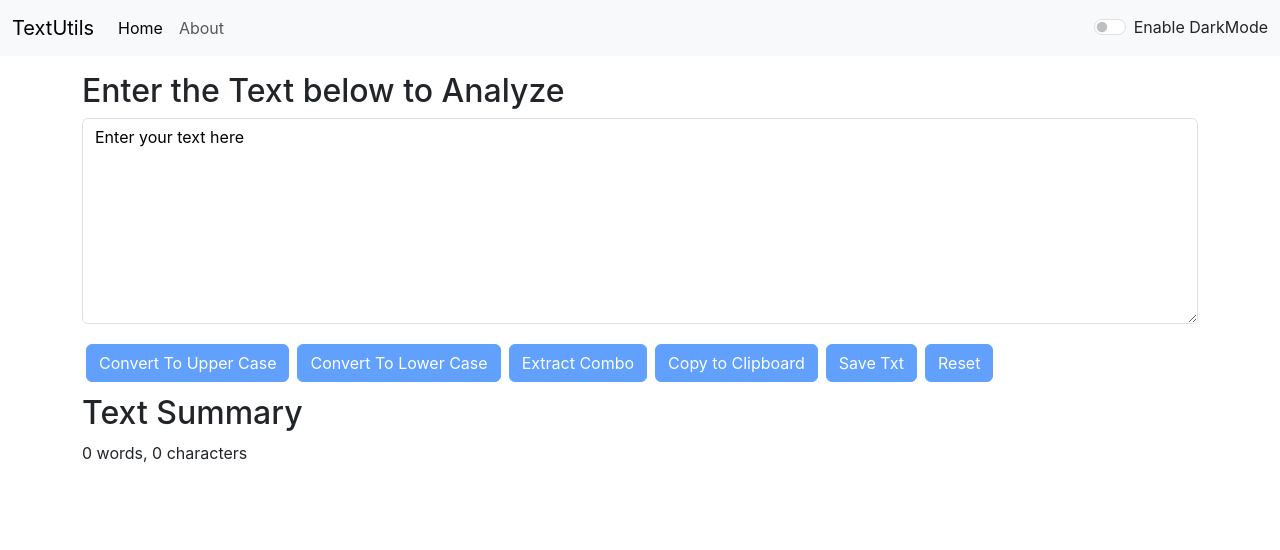
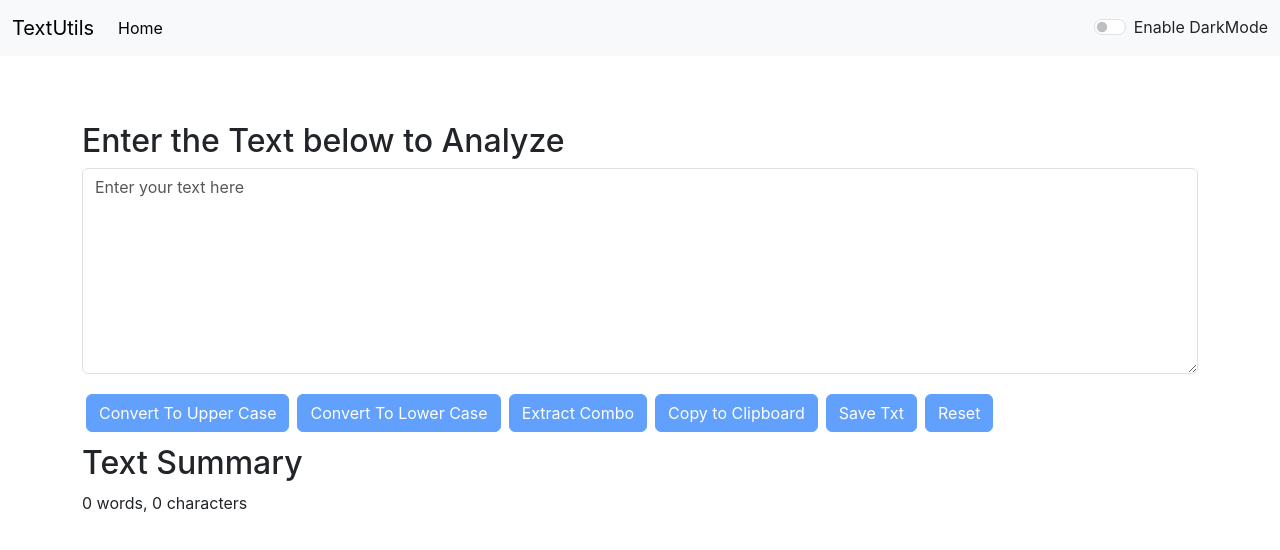
Before and after one commit to deepak-kumar001/text-utils, a React (Create React App) app: page / in a window 1280 px wide. Shown: the top 550 px of the page. Built offline with nearby package versions, Linux system fonts and the light colour scheme.

Commit message:
fixed placeholder color and removed about

```diff
--- a/src/Components/Alert.js
+++ b/src/Components/Alert.js
@@ -2,10 +2,12 @@ import React from 'react'
 
 export default function Alert(props) {
     return (
-        props.alert && <div>
-            <div class={`alert alert-${props.alert.type}`} role="alert">
-                {props.alert.msg}
-            </div>
+        <div style={{height:"50px"}}>
+            {props.alert && <div>
+                <div class={`alert alert-${props.alert.type}`} role="alert">
+                    {props.alert.msg}
+                </div>
+            </div>}
         </div>
     )
 }
--- a/src/Components/Navbar.js
+++ b/src/Components/Navbar.js
@@ -14,9 +14,9 @@ export default function Navbar(props) {
             <li className="nav-item">
               <a className="nav-link active" aria-current="page" href="/">Home</a>
             </li>
-            <li className="nav-item">
+            {/* <li className="nav-item">
               <a className="nav-link" href="/">{props.aboutText}</a>
-            </li>
+            </li> */}
           </ul>
           <div className="form-check form-switch">
             <input className="form-check-input" type="checkbox" onClick={props.toggleMode} role="switch" id="flexSwitchCheckDefault"/>
@@ -34,10 +34,10 @@ export default function Navbar(props) {
 
 Navbar.propTypes = {
   title: PropTypes.string.isRequired,
-  aboutText: PropTypes.string
+  // aboutText: PropTypes.string
 };
 
 Navbar.defaultProps = {
   title: "Your Title Here",
-  aboutText: "About Us"
+  // aboutText: "About Us"
 }
--- a/src/index.css
+++ b/src/index.css
@@ -13,9 +13,9 @@ code {
 }
 
 .placeholder-light::placeholder {
-  color: black;
+  color: #585757;
 }
 
 .placeholder-dark::placeholder {
-  color: white;
+  color: rgb(158, 154, 154);
 }
```
